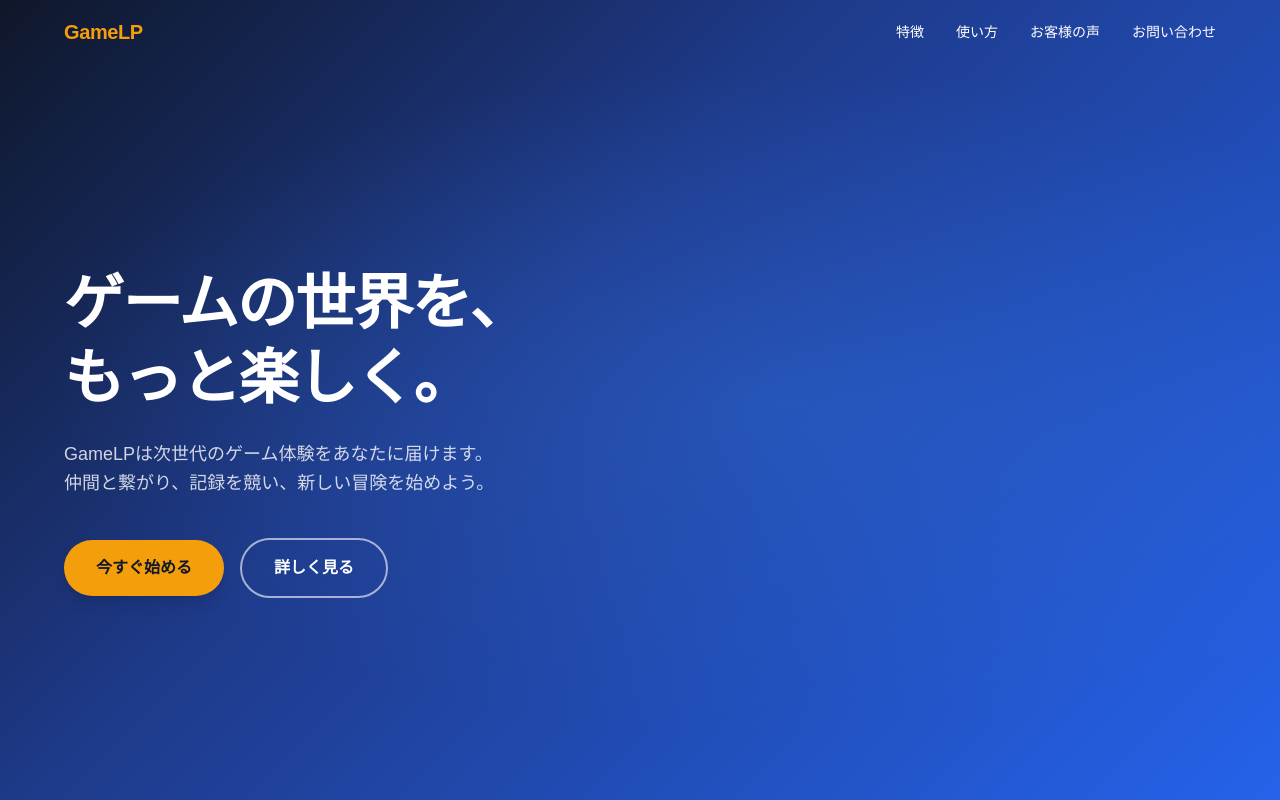
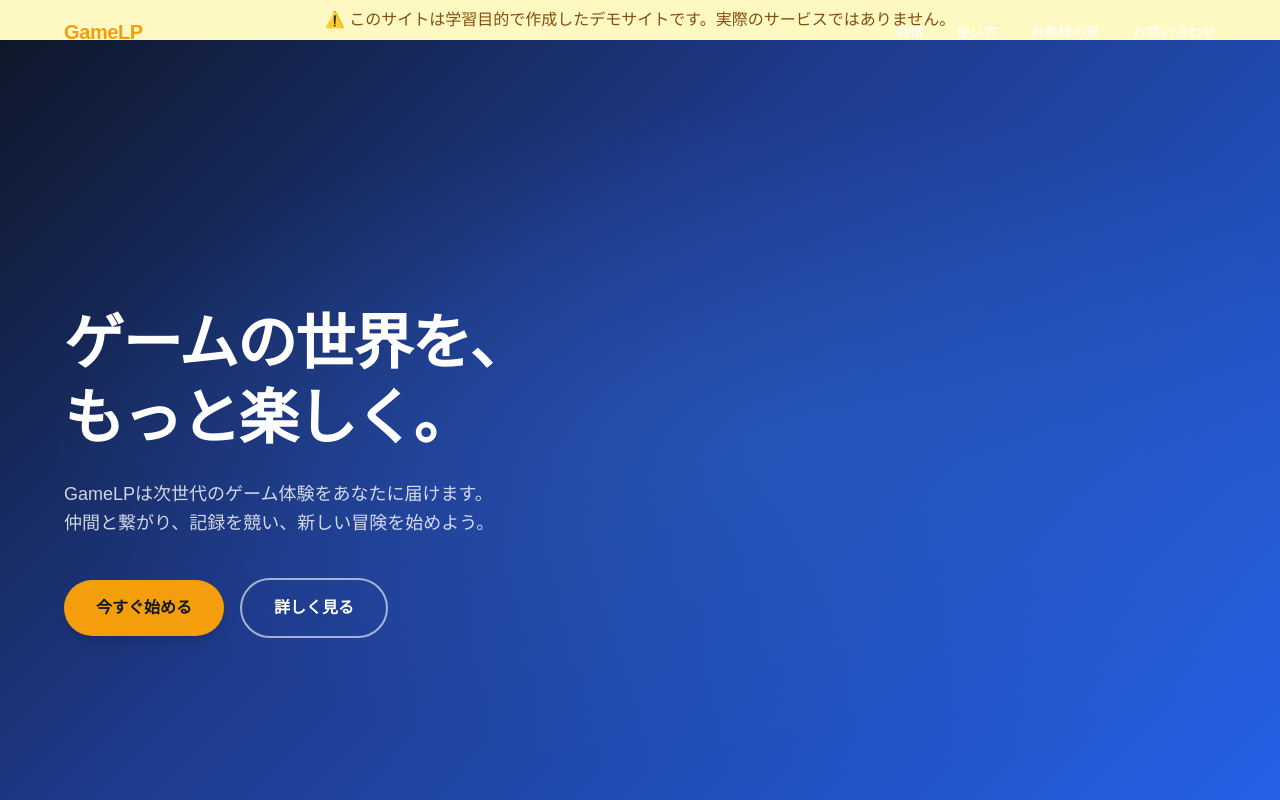
Before and after one commit to IburiH-spec/lp-game-app, a Vue app: page / in a window 1280 px wide. Shown: the top 800 px of the page. Built offline with nearby package versions, Linux system fonts and the light colour scheme.

Commit message:
feat: LP-65 デモサイト注意書き追加
- DemoBanner.vueを新規作成
- App.vueの最上部に配置
- 学習目的のデモサイトであることを明示

```diff
--- a/src/App.vue
+++ b/src/App.vue
@@ -1,4 +1,5 @@
 <script setup>
+import DemoBanner from './components/layout/DemoBanner.vue'
 import Header from './components/layout/Header.vue'
 import Footer from './components/layout/Footer.vue'
 import Hero from './components/sections/Hero.vue'
@@ -9,6 +10,7 @@ import CTAForm from './components/sections/CTAForm.vue'
 </script>
 
 <template>
+  <DemoBanner />
   <Header />
   <main>
     <Hero />
--- /dev/null
+++ b/src/components/layout/DemoBanner.vue
@@ -0,0 +1,17 @@
+<template>
+  <div class="demo-banner">
+    ⚠️ このサイトは学習目的で作成したデモサイトです。実際のサービスではありません。
+  </div>
+</template>
+
+<script setup>
+</script>
+
+<style scoped>
+.demo-banner {
+  background-color: #FEF9C3;
+  color: #854D0E;
+  text-align: center;
+  padding: 8px;
+}
+</style>
```
